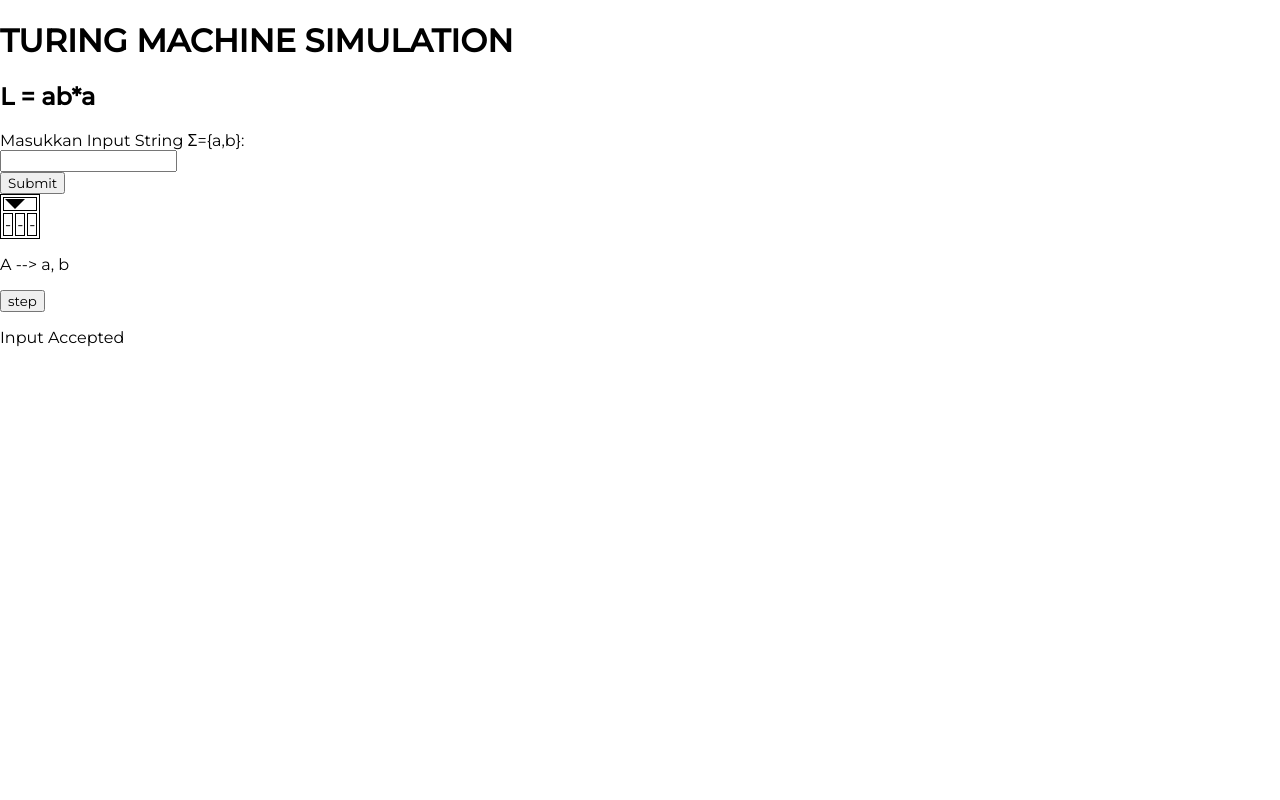
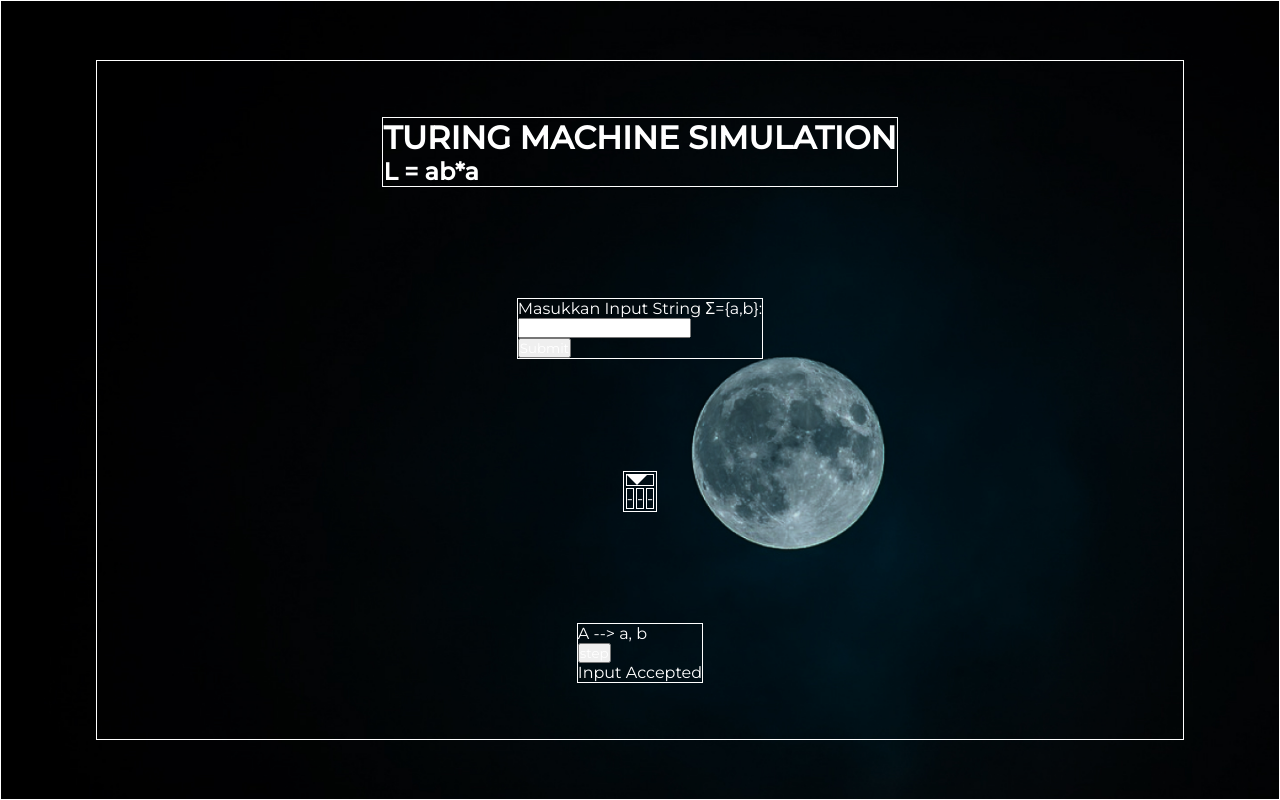
Before and after one commit to Luki26-png/Turing_-Machine_Simulation, a plain HTML site: page index.html in a window 1280 px wide. Drawn offline with Linux system fonts and the light colour scheme.

Commit message:
add img background and style the page

```diff
--- a/index.html
+++ b/index.html
@@ -8,6 +8,7 @@
         <link rel="stylesheet" href="style.css">
     </head>
     <body>
+        <div id="background-container">
             <div id="main-container">
 
                 <div id="title">
@@ -21,8 +22,8 @@
                     <button type="button" onclick="putToTape()">Submit</button>
                 </form>
 
-            <div id="turing-machine">
-                <table>
+
+                <table id="turing-machine">
                     <tr id="head">
                         <td id="head-arrow" colspan="3">
                             <div class="arrow-down"></div>
@@ -34,7 +35,7 @@
                         <td>-</td>
                     </tr>
                 </table>
-            </div>
+
 
                 <div id="process-and-result">
                     <div id="process">
@@ -48,6 +49,7 @@
                 </div>
 
             </div>
+        </div>
 
         <script src="main.js"></script>
     </body>
--- a/style.css
+++ b/style.css
@@ -1,21 +1,54 @@
 *{
     font-family: 'Montserrat', sans-serif;
+    color: white;
+    padding: 0%;
+    margin: 0%;
+    box-sizing: border-box;
 }
 
-body{
-    margin: 0%;
-    padding: 0%;
-}
-
-/* create and arrow*/
+/* create and arrow for turing machine head*/
 .arrow-down {
     width: 0;
     height: 0;
     border-left: 10px solid transparent;
     border-right: 10px solid transparent;
-    border-top: 10px solid black;
+    border-top: 10px solid white;
 }
 
 table, th, td{
-    border: 1px solid black;
+    border: 1px solid white;
 }
+
+#background-container{
+    border: 1px solid white;
+    background-image: url("image/background.jpg");
+    background-size: cover;
+    background-repeat: no-repeat;
+    min-height: 100vh;
+    min-width: 100vw;
+    display: flex;
+    align-items: center;
+    justify-content: center
+}
+
+#main-container{
+    border: 1px solid white;
+    min-height: 85vh;
+    min-width: 85vw;
+    display: flex;
+    flex-direction: column;
+    align-items: center;
+    justify-content: space-around;
+}
+
+#title{
+    border: 1px solid white;
+}
+
+form{
+    border: 1px solid white;
+}
+
+#process-and-result{
+    border: 1px solid white;
+}
```
Also changed, not shown: image/background.jpg (added). Lines whose indentation alone changed are shown as unchanged.
